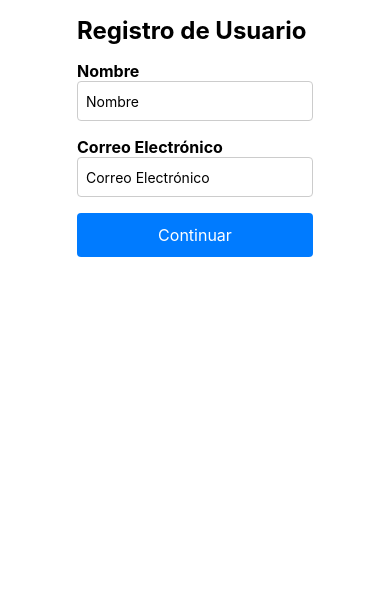
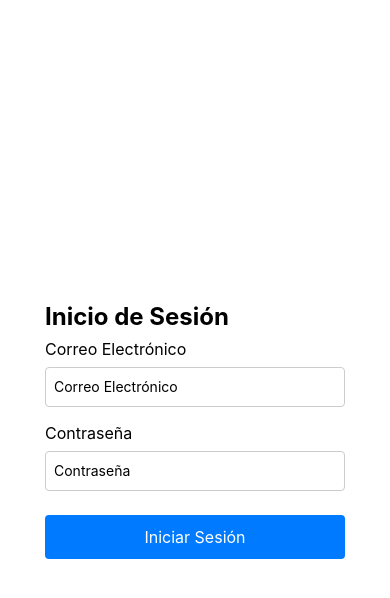
Before and after one commit to ByDiegreeN0/ReactNativeApp2, a React Native app: screen / in a window 390 px wide. Shown: the top 598 px of the page. Built offline with nearby package versions, Linux system fonts and the light colour scheme.

Commit message:
diseño basico de log y register, donde se burle de mi por valentina es re gay

```diff
--- a/App.jsx
+++ b/App.jsx
@@ -1,11 +1,11 @@
 import { StatusBar } from 'expo-status-bar';
 import { StyleSheet, View } from 'react-native';
-import Login from "./src/screens/RegisterScreen"; // Importar el componente con la primera letra en mayúscula
+import Login from "./src/screens/LoginScreen";
 
 export default function App() {
   return (
     <View style={styles.container}>
-      <Login /> {/* Utilizar el componente con la primera letra en mayúscula */}
+      <Login />
       <StatusBar style="auto" />
     </View>
   );
--- a/src/screens/LoginScreen.jsx
+++ b/src/screens/LoginScreen.jsx
@@ -92,17 +92,6 @@
 
   return (
     <View style={styles.container}>
-      <View style={styles.welcome}>
-        <Text style={styles.title}>Bienvenido</Text>
-        <Text style={styles.text}>
-          Bienvenidos al acortador de links TinyFy. Si ya tienes una cuenta, inicia sesión para continuar. Si no tienes una cuenta, crea una para comenzar.
-        </Text>
-        <TouchableOpacity onPress={() => {/* Navegar a Signup */}}>
-          <Text style={styles.redirectText}>
-            ¿No tienes cuenta? <Text style={styles.link}>Regístrate</Text>
-          </Text>
-        </TouchableOpacity>
-      </View>
       <View style={styles.formContainer}>
         <Text style={styles.title}>Inicio de Sesión</Text>
         <FormGroup
@@ -151,6 +140,8 @@
 const styles = StyleSheet.create({
   container: {
     flex: 1,
+    justifyContent: 'center',
+    alignItems: 'center',
     padding: 16,
     backgroundColor: '#fff',
   },
@@ -178,6 +169,7 @@
   },
   formGroup: {
     marginBottom: 16,
+    width: 300,
   },
   label: {
     fontSize: 16,
--- a/src/screens/RegisterScreen.jsx
+++ b/src/screens/RegisterScreen.jsx
@@ -74,7 +74,6 @@
   return (
     <View style={styles.container}>
       <Text style={styles.title}>Registro de Usuario</Text>
-      {step === 1 && (
         <View style={styles.stepContainer}>
           <FormGroup
             id="name"
@@ -96,14 +95,6 @@
             }}
             errors={errors}
           />
-          <TouchableOpacity style={styles.button} onPress={handleSubmit(onSubmit)}>
-            <Text style={styles.buttonText}>Continuar</Text>
-          </TouchableOpacity>
-        </View>
-      )}
-
-      {step === 2 && (
-        <View style={styles.stepContainer}>
           <FormGroup
             id="password"
             label="Contraseña"
@@ -131,27 +122,9 @@
             secureTextEntry
           />
           <TouchableOpacity style={styles.button} onPress={handleSubmit(onSubmit)}>
-            <Text style={styles.buttonText}>Registrar</Text>
+            <Text style={styles.buttonText}>Registrarse</Text>
           </TouchableOpacity>
         </View>
-      )}
-
-      {showDialog && (
-        <View style={styles.dialogOverlay}>
-          <View style={styles.dialogContent}>
-            <Text style={styles.dialogTitle}>Mantener sesión</Text>
-            <Text>¿Desea mantener la sesión iniciada?</Text>
-            <View style={styles.dialogActions}>
-              <TouchableOpacity style={styles.dialogButton} onPress={() => handleKeepSession(true)}>
-                <Text style={styles.dialogButtonText}>Sí</Text>
-              </TouchableOpacity>
-              <TouchableOpacity style={styles.dialogButton} onPress={() => handleKeepSession(false)}>
-                <Text style={styles.dialogButtonText}>No</Text>
-              </TouchableOpacity>
-            </View>
-          </View>
-        </View>
-      )}
     </View>
   );
 };
@@ -160,6 +133,8 @@
 const styles = StyleSheet.create({
   container: {
     flex: 1,
+    justifyContent: 'center',
+    alignItems: 'center',
     padding: 16,
     backgroundColor: '#fff',
   },
@@ -173,6 +148,7 @@
   },
   formGroup: {
     marginBottom: 16,
+    width: 300,
   },
   label: {
     fontSize: 16,
```
